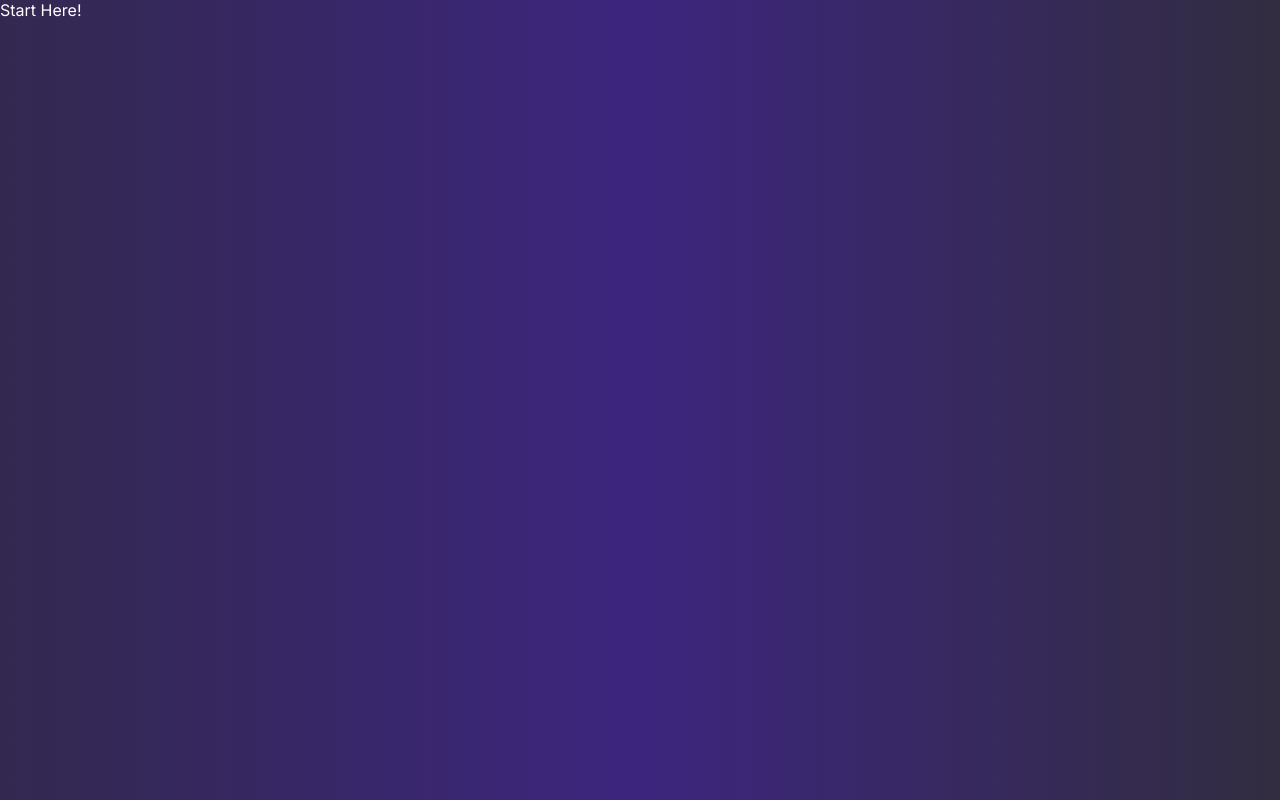
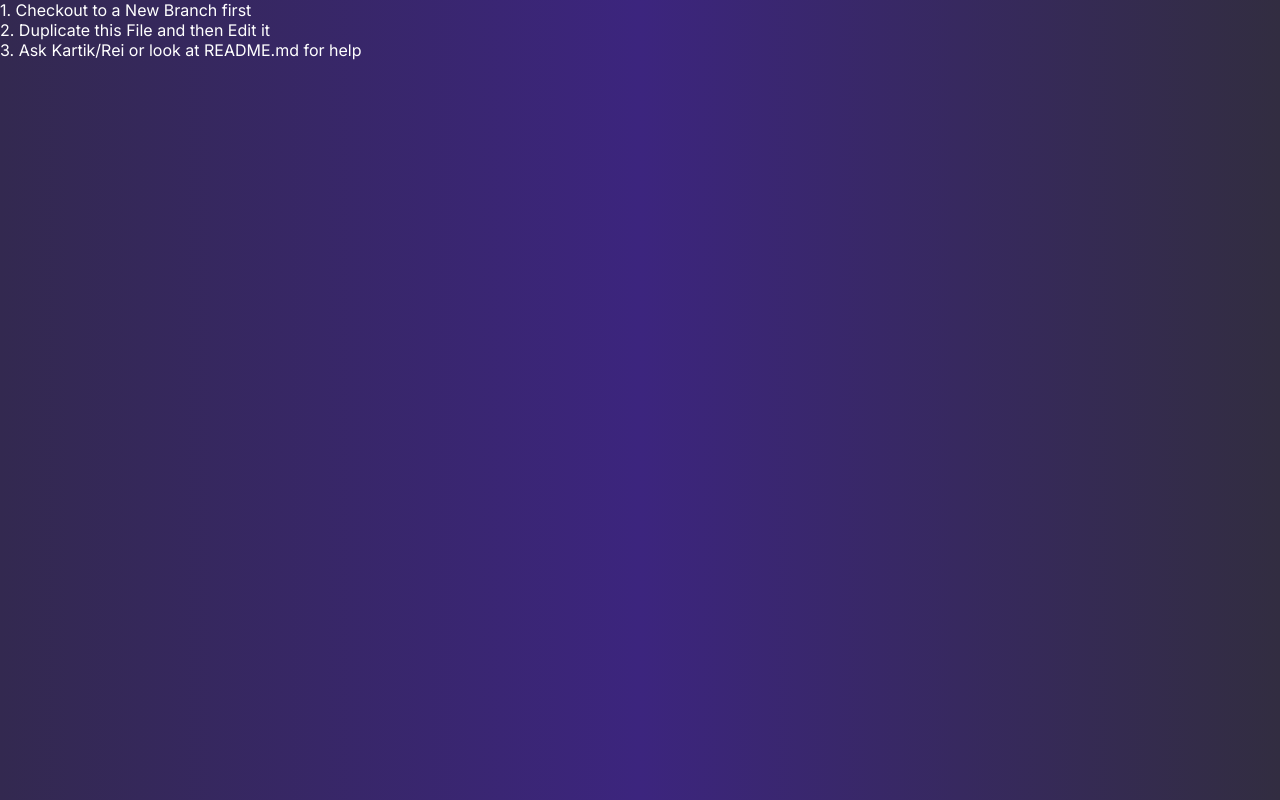
Before and after one commit to Clartik/include-tech-fw-26-workshops, a plain HTML site: page members/TEMPLATE.html in a window 1280 px wide. Drawn offline with Linux system fonts and the light colour scheme.

Commit message:
feat: updating template code to have some instructions

```diff
--- a/members/TEMPLATE.html
+++ b/members/TEMPLATE.html
@@ -31,7 +31,11 @@
         </header> -->
 
         <main>
-            Start Here!
+            1. Checkout to a New Branch first
+            <br>
+            2. Duplicate this File and then Edit it
+            <br>
+            3. Ask Kartik/Rei or look at README.md for help
         </main>
     </body>
 </html>
```
